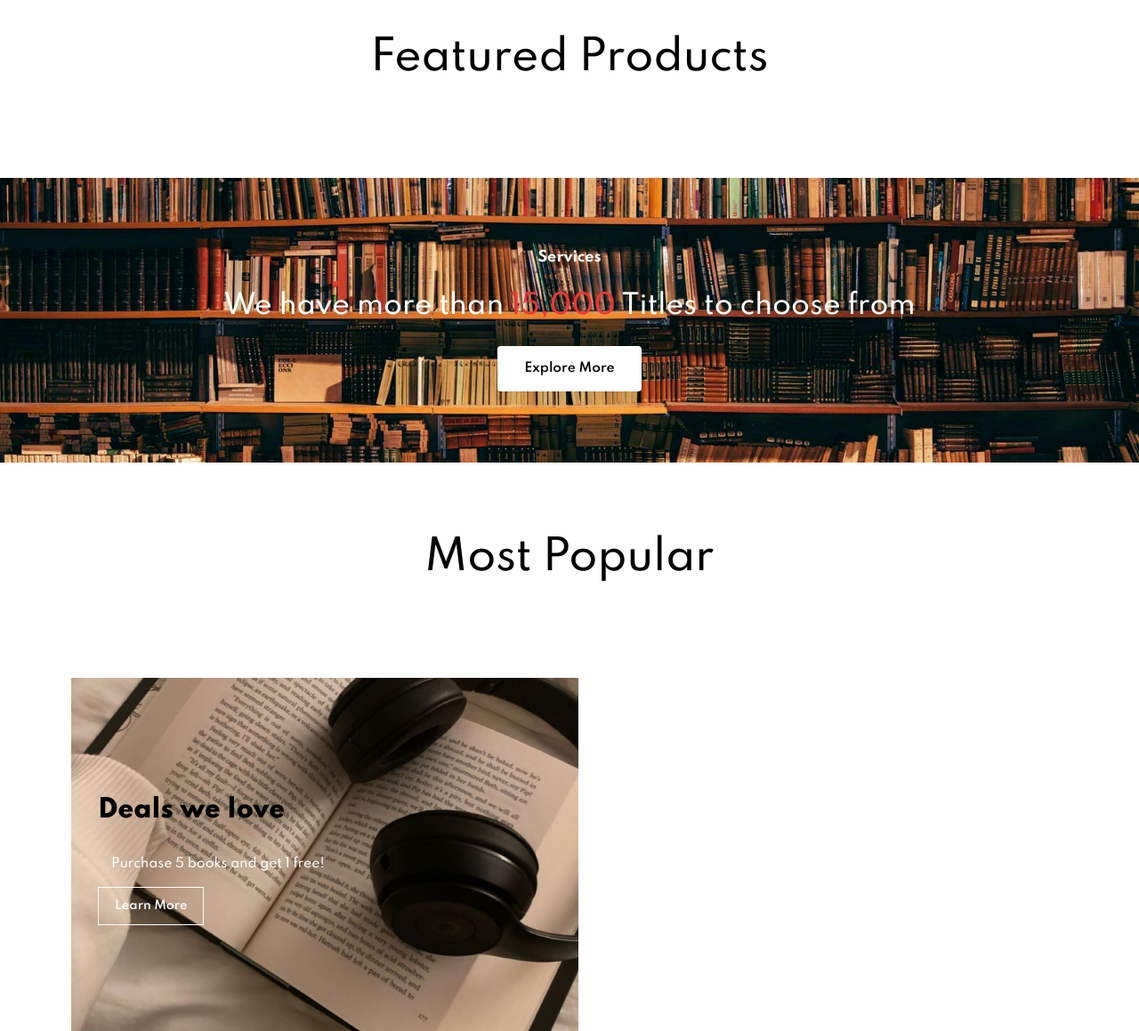
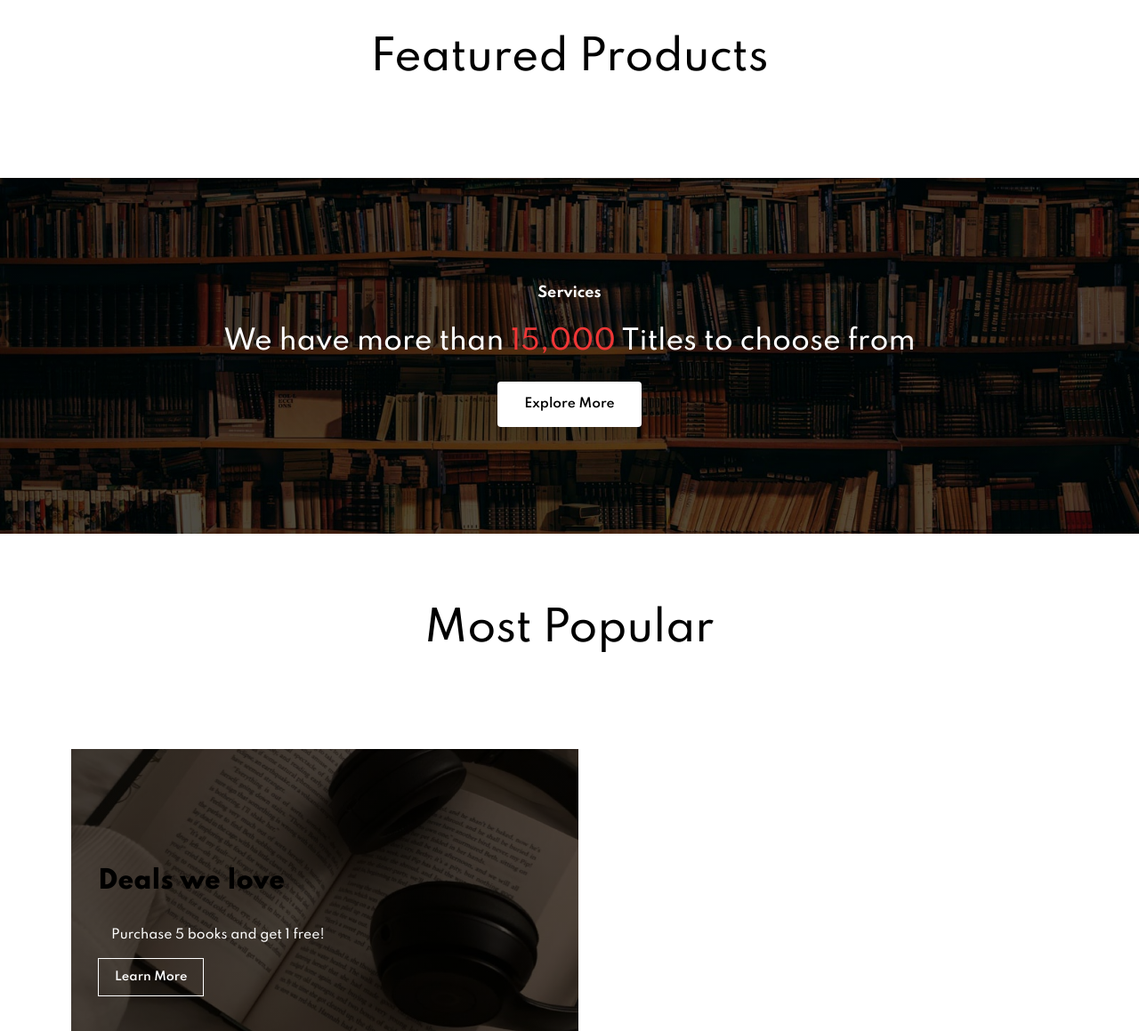
Before and after one commit to gokarna123-goku/library, a Django app: page / in a window 1280 px wide. Shown: the part 818-1977 px from the top of the page at 89% size. Run offline with Django 4.2, Linux system fonts and the light colour scheme; data that the repository does not hold is empty; some libraries are stand-ins or nearby versions.

Commit message:
changes the ui

```diff
--- a/static/css/style.css
+++ b/static/css/style.css
@@ -319,9 +319,9 @@ flex: 1;
   justify-content: center;
   align-items: center;
   text-align: center;
-  background-image: url('/static/images/banner/temp4.jpg');
+  background-image: linear-gradient(to right, rgba(0, 0, 0, 0.70), rgba(0, 0, 0, 0.68), rgba(0, 0, 0, 0.66)), url('/static/images/banner/temp4.jpg');
   width: 100%;
-  height: 40vh;
+  height: 50vh;
   background-size: cover;
   background-position: center;
 }
@@ -351,7 +351,7 @@ flex: 1;
   flex-direction: column;
   justify-content: center;
   align-items: flex-start;
-  background-image: url('/static/images/banner/bb6.jpg');
+  background: linear-gradient(to right, rgba(0, 0, 0, 0.70), rgba(0, 0, 0, 0.68), rgba(0, 0, 0, 0.66)), url('/static/images/banner/bb6.jpg');
   min-width: 570px;
   height: 50vh;
   background-size: cover;
@@ -379,7 +379,7 @@ flex: 1;
   border: 1px solid rgb(178, 81, 170);;
 }
 #sm-banner .banner-box2 {
-  background-image: url('/static/images/banner/bb10.jpg');
+  background: linear-gradient(to right, rgba(0, 0, 0, 0.70), rgba(0, 0, 0, 0.68), rgba(0, 0, 0, 0.66)), url('/static/images/banner/bb10.jpg');
 }
 #banner3 .banner-box {
   display: flex;
```
Also changed, not shown: store/templates/store/store.html (+7 -0 lines).
